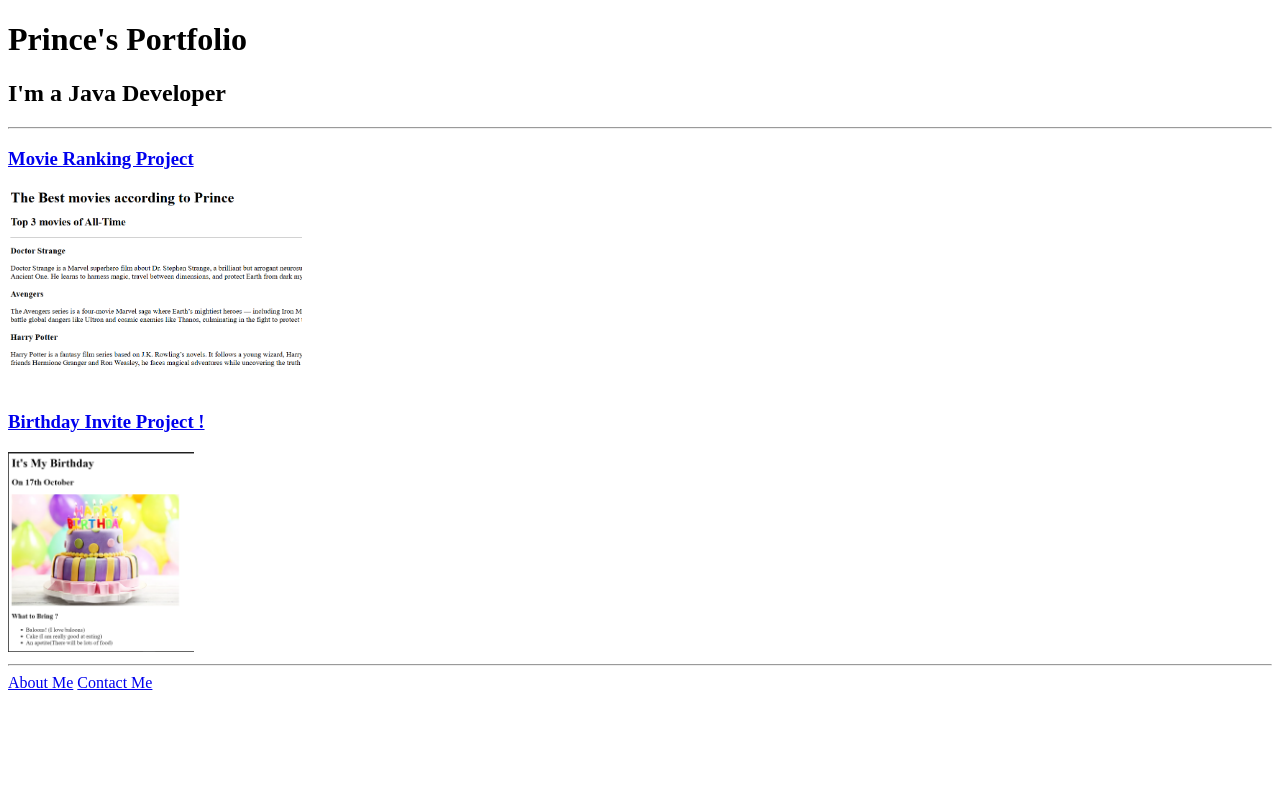
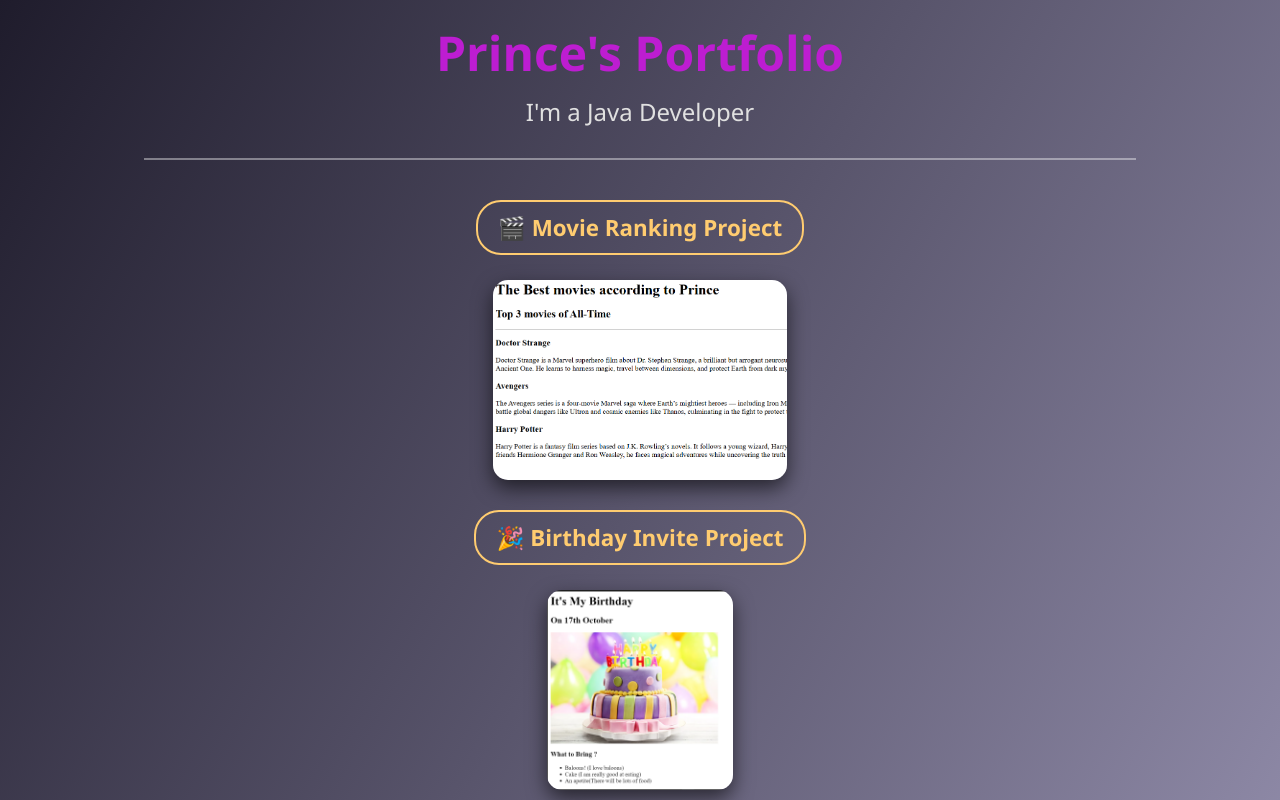
Before and after one commit to prince-ghaywan/html-portfolio, a plain HTML site: page index.html in a window 1280 px wide. Shown: the top 800 px of the page. Drawn offline with Linux system fonts and the light colour scheme.

Commit message:
Css added

```diff
--- a/index.html
+++ b/index.html
@@ -1,37 +1,149 @@
-<!-- TODO 1: Create the HTML Boilerplate -->
-
-<!-- TODO 2: Add Your previous projects' HTML into the public folder -->
-
-<!-- TODO 3: Take screenshots of your project previews and add the images to the images folder -->
-
-<!-- TODO 4: Add titles/subtitles etc. -->
-
-<!-- TODO 5: Add a link to the project pages -->
-
-<!-- TODO 6: Add images to show the project previews
-HINT for TODO 6: You can use the height attribute set to 200 to make the image smaller:
-https://developer.mozilla.org/en-US/docs/Web/HTML/Element/img#attr-height -->
-
-<!-- TODO 7: Add the Contact Me and About Me page links -->
 <!DOCTYPE html>
 <html lang="en">
 
 <head>
     <meta charset="UTF-8">
     <title>Prince's Portfolio</title>
+    <style>
+        /* Reset default */
+        * {
+            margin: 0;
+            padding: 0;
+            box-sizing: border-box;
+            font-family: "Segoe UI", sans-serif;
+        }
+
+        body {
+            background: linear-gradient(120deg, #1f1c2c, #928dab);
+            color: #fff;
+            text-align: center;
+            padding: 20px;
+        }
+
+        h1 {
+            font-size: 3rem;
+            margin-bottom: 10px;
+            animation: fadeIn 2s ease-in-out;
+        }
+
+        h2 {
+            font-weight: 400;
+            color: #e0e0e0;
+            margin-bottom: 20px;
+            animation: slideIn 1.5s ease-in-out;
+        }
+
+        hr {
+            border: none;
+            height: 2px;
+            background: #fff;
+            margin: 30px auto;
+            width: 80%;
+            opacity: 0.4;
+        }
+
+        h3 a {
+            text-decoration: none;
+            color: #ffcc70;
+            font-size: 1.4rem;
+            transition: color 0.3s;
+        }
+
+        h3 a:hover {
+            color: #ffd700;
+        }
+
+        img {
+            border-radius: 15px;
+            margin: 15px 0;
+            box-shadow: 0 8px 20px rgba(0, 0, 0, 0.6);
+            transition: transform 0.4s, box-shadow 0.4s;
+        }
+
+        img:hover {
+            transform: scale(1.08);
+            box-shadow: 0 12px 30px rgba(0, 0, 0, 0.8);
+        }
+
+        a {
+            display: inline-block;
+            margin: 10px 15px;
+            padding: 10px 20px;
+            border: 2px solid #ffcc70;
+            border-radius: 25px;
+            color: #ffcc70;
+            font-weight: bold;
+            text-decoration: none;
+            transition: all 0.3s ease-in-out;
+        }
+
+        a:hover {
+            background: #ffcc70;
+            color: #1f1c2c;
+        }
+
+        /* Animations */
+        @keyframes fadeIn {
+            from {
+                opacity: 0;
+                transform: translateY(-30px);
+            }
+            to {
+                opacity: 1;
+                transform: translateY(0);
+            }
+        }
+
+        @keyframes slideIn {
+            from {
+                opacity: 0;
+                transform: translateX(-50px);
+            }
+            to {
+                opacity: 1;
+                transform: translateX(0);
+            }
+        }
+
+        /* Responsive */
+        @media (max-width: 600px) {
+            h1 {
+                font-size: 2rem;
+            }
+
+            img {
+                width: 90%;
+                height: auto;
+            }
+        }
+    </style>
 </head>
 
 <body>
-    <h1>Prince's Portfolio</h1>
-    <h2>I'm a Java Developer </h2>
+    <h1 id="title">Prince's Portfolio</h1>
+    <h2>I'm a Java Developer</h2>
     <hr />
-    <h3><a href="./public/movie-ranking.html">Movie Ranking Project</a></h3>
+
+    <h3><a href="./public/movie-ranking.html">🎬 Movie Ranking Project</a></h3>
     <img src="./assets/images/Movieranking.png" height="200" alt="movie ranking project review" />
-    <h3><a href="./public/birthday-invite.html">Birthday Invite Project !</a></h3>
-    <img src="./assets/images/birthday.png" height="200" alt="birthday project preview"/>
+
+    <h3><a href="./public/birthday-invite.html">🎉 Birthday Invite Project</a></h3>
+    <img src="./assets/images/birthday.png" height="200" alt="birthday project preview" />
+
     <hr />
     <a href="./public/about.html">About Me</a>
     <a href="./public/contact.html">Contact Me</a>
+
+    <script>
+        // Small animation with JS
+        document.addEventListener("DOMContentLoaded", () => {
+            const title = document.getElementById("title");
+            setInterval(() => {
+                title.style.color =
+                    "#" + Math.floor(Math.random() * 16777215).toString(16);
+            }, 2000);
+        });
+    </script>
 </body>
 
 </html>
```
